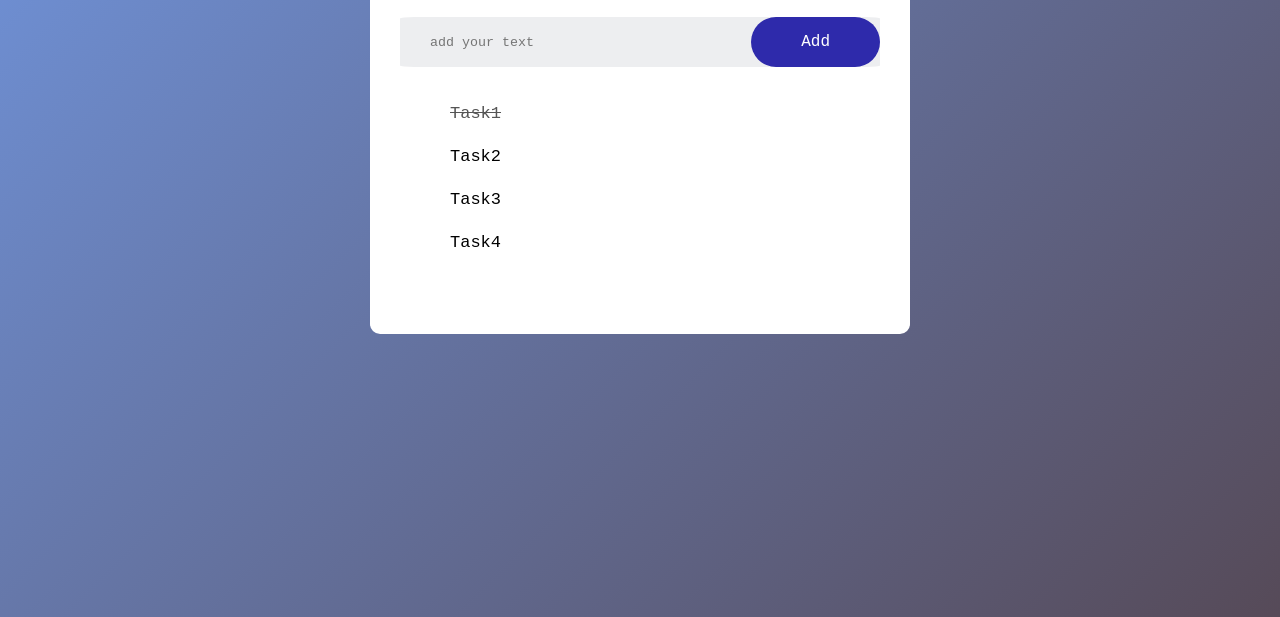
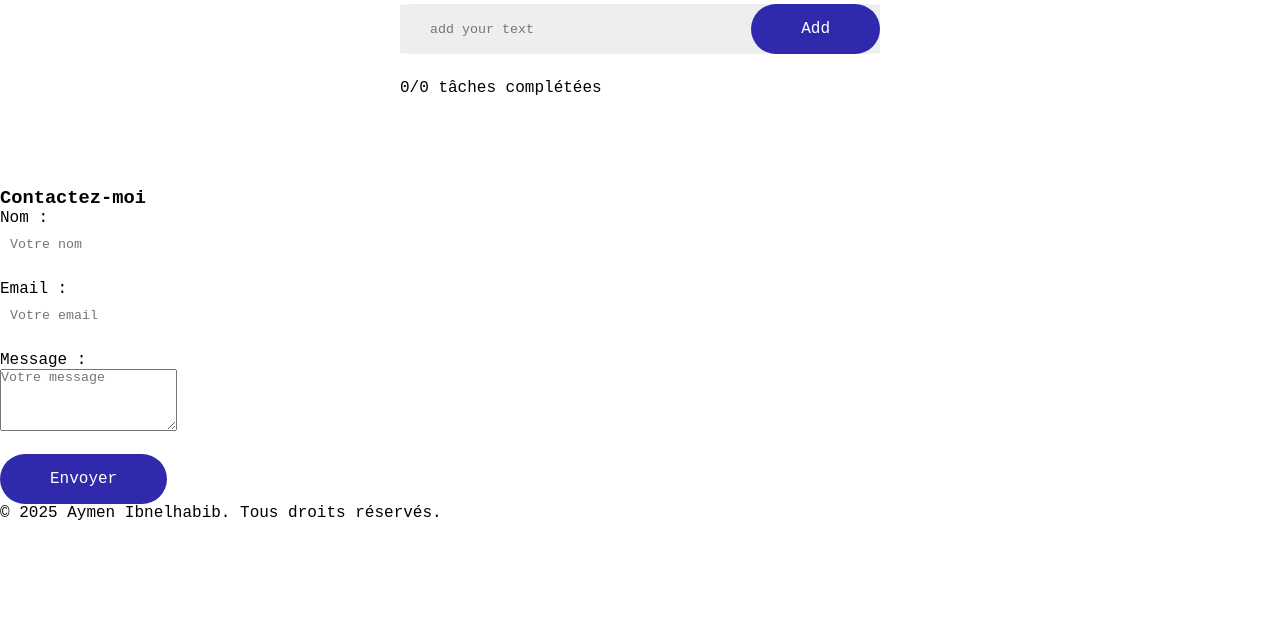
Before and after one commit to AY06M/projet-web-note, a plain HTML site: page index.html in a window 1280 px wide. Shown: the part 183-800 px from the top of the page. Drawn offline with Linux system fonts and the light colour scheme.

Commit message:
Update index.html

```diff
--- a/index.html
+++ b/index.html
@@ -4,26 +4,43 @@
     <meta charset="UTF-8">
     <meta name="viewport" content="width=device-width, initial-scale=1.0">
     <link rel="stylesheet" href="cssprojet.css">
+    <link rel="icon" type="image/png" href="images/favicon-96x96.png" sizes="96x96" />
     <title>To-Do List Emsi</title>
 </head>
 <body>
-    <div class="container">
+
+    <div class="corp">
         <div class="todo-app">
-            <h2> To-Do List <img src="icon.png" ></h2>
+            <h2> To-Do List EMSI <img src="images/icon.png" ></h2>
             <div class="row">
                 <input type="text" id="input" placeholder="add your text">
-                <button>Add</button>
+                <button onclick="addtask()">Add</button>
             </div>
-            <ul id="list-container">
-<li class="checked"> Task1</li>
-<li> Task2</li>
-<li> Task3</li>
-<li> Task4</li>
+            <div id="task-counter">0/0 tâches complétées</div>
+            <ul id="list-corp">
+         </ul>
+        </div>
+        <div class="contact-form">
+            <h3>Contactez-moi</h3>
+            <form action="mailto:tonemail@example.com" method="post" enctype="text/plain">
+                <label for="nom">Nom :</label><br>
+                <input type="text" id="nom" name="nom" placeholder="Votre nom" required><br><br>
 
-            </ul>
+                <label for="email">Email :</label><br>
+                <input type="email" id="email" name="email" placeholder="Votre email" required><br><br>
+
+                <label for="message">Message :</label><br>
+                <textarea id="message" name="message" rows="4" placeholder="Votre message" required></textarea><br><br>
+
+                <button type="submit">Envoyer</button>
+            </form>
         </div>
 
     </div>
 
+    <footer>
+        <p id="f"> &copy; 2025 Aymen Ibnelhabib. Tous droits réservés. </p>
+</footer>
+<script src="script.js">    </script>
 </body>
 </html>
```
